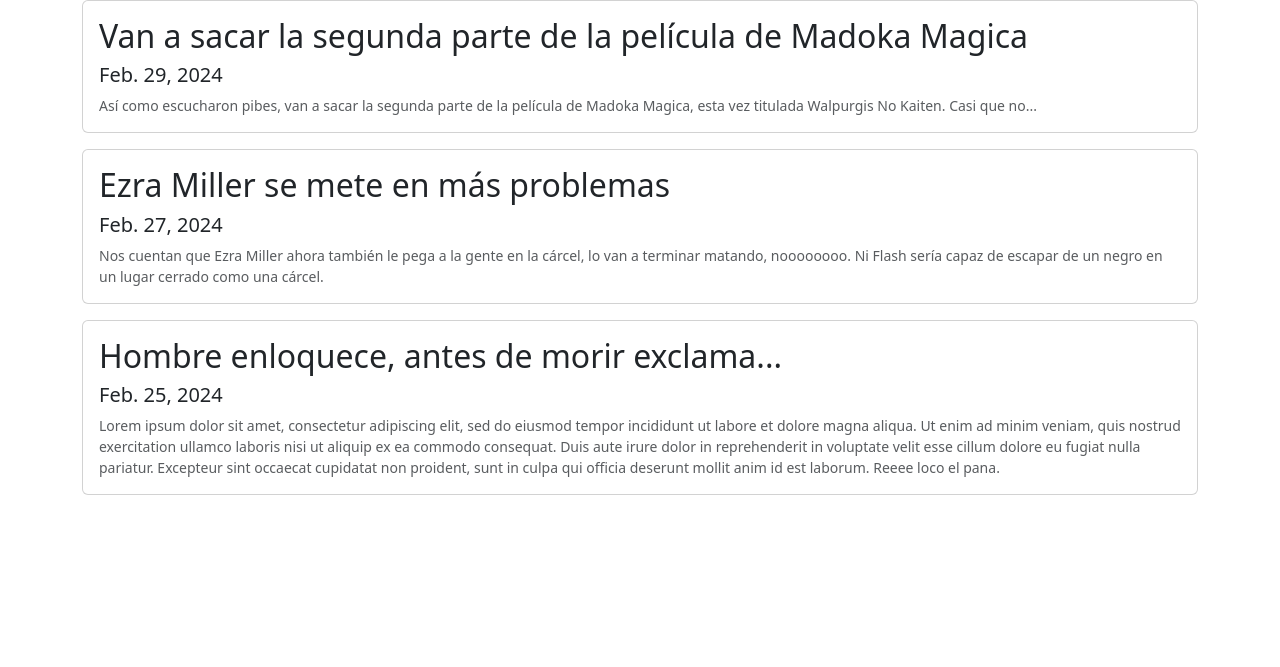
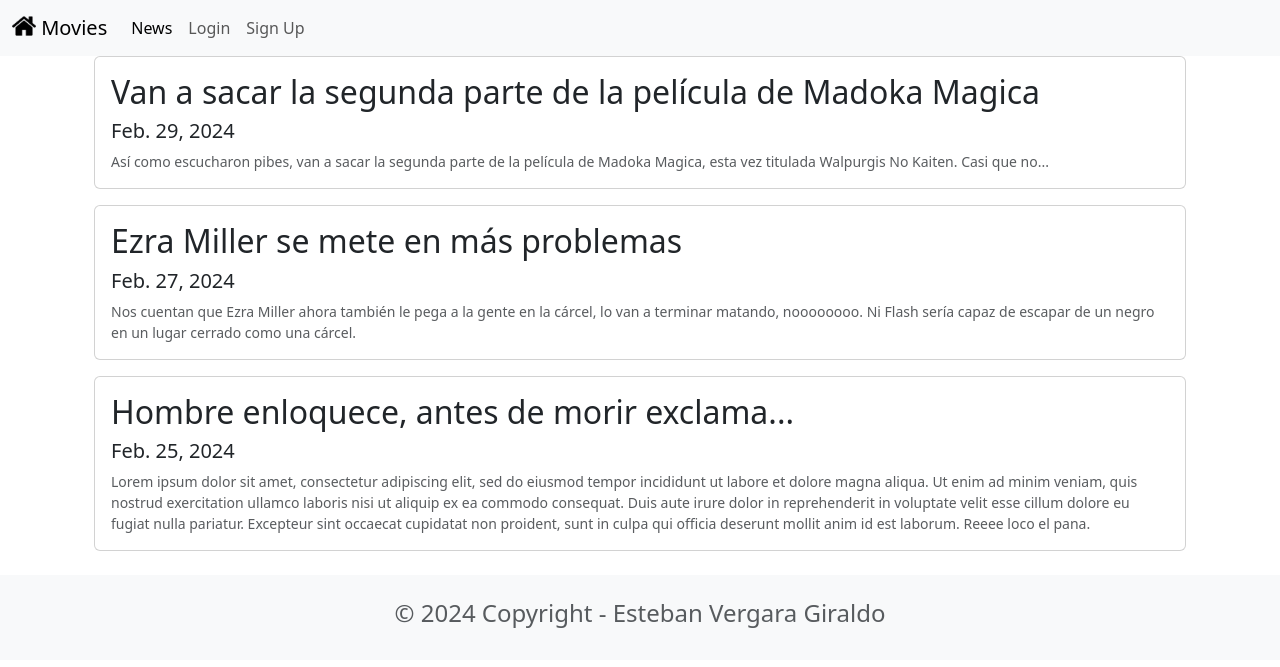
Before and after one commit to QuitoTactico/moviereviewsproject, a Django app: page /news/ in a window 1280 px wide. Shown: the top 667 px of the page. Run offline with Django 5.2, Linux system fonts and the light colour scheme; data comes from the database, SQL or seed files in the repository.

Commit message:
Template para header y footer

```diff
--- /dev/null
+++ b/moviereviews/templates/base.html
@@ -0,0 +1,53 @@
+<head>
+    <link href="https://cdn.jsdelivr.net/npm/bootstrap@5.3.2/dist/css/bootstrap.min.css" rel="stylesheet" integrity="sha384-T3c6CoIi6uLrA9TneNEoa7RxnatzjcDSCmG1MXxSR1GAsXEV/Dwwykc2MPK8M2HN" crossorigin="anonymous">
+
+    <!-- Si hay algo malo, seguramente
+        es culpa de este man de abajo -->
+    <script href="https://cdn.jsdelivr.net/npm/bootstrap@5.3.2/dist/js/bootstrap.bundle.min.js" crossorigin="anonymous" ></script>
+</head>
+
+<!-- no me quiere expandir el header en pantallas pequeñas,
+help -->
+
+
+<nav class="navbar navbar-expand-lg bg-body-tertiary">
+    <div class="container-fluid">
+      <a class="navbar-brand" href="{% url 'home' %}">
+        {% load static %}
+        <img src="{% static 'images/home.png' %}" alt="" width="24" height="24" class="d-inline-block align-text-top"/>
+        Movies
+      </a>
+      <button class="navbar-toggler" type="button" data-bs-toggle="collapse" data-bs-target="#navbarSupportedContent" aria-controls="navbarSupportedContent" aria-expanded="true" aria-label="Toggle navigation">
+        <span class="navbar-toggler-icon"></span>
+      </button>
+      <div class="collapse navbar-collapse" id="navbarSupportedContent">
+        <ul class="navbar-nav me-auto mb-2 mb-lg-0">
+          <li class="nav-item">
+            <a class="nav-link active" aria-current="page" href="{% url 'news' %}">News</a>
+          </li>
+          <li class="nav-item">
+            <a class="nav-link" href="#">Login</a>
+          </li>
+          <li class="nav-item">
+            <a class="nav-link" href="#">Sign Up</a>
+          </li>
+        </ul>
+      </div>
+    </div>
+</nav>
+
+
+<div class="container">
+    {% block content %}
+    {% endblock content %}
+</div>
+
+<footer class="text-center text-lg-start bg-light text-muted mt-4">
+    <div class="container">
+        <div class="row">
+            <div class="text-center p-4">
+                <h4>© 2024 Copyright - Esteban Vergara Giraldo</h4>
+            </div>
+        </div>
+    </div>
+</footer>
--- a/news/templates/news.html
+++ b/news/templates/news.html
@@ -1,6 +1,5 @@
-<head>
-    <link href="https://cdn.jsdelivr.net/npm/bootstrap@5.3.2/dist/css/bootstrap.min.css" rel="stylesheet" integrity="sha384-T3c6CoIi6uLrA9TneNEoa7RxnatzjcDSCmG1MXxSR1GAsXEV/Dwwykc2MPK8M2HN" crossorigin="anonymous">
-</head>
+{% extends 'base.html' %}
+{% block content %}
 
 <div class="container">
     {% for news in newss %}
@@ -22,6 +21,8 @@
     {% endfor %}
 </div>
 
+{% endblock content %}
+
 <!--
 {% for news in newss %}
     <h2>{{ news.headline }}</h2>
```
Also changed, not shown: movie/templates/home.html (+4 -3 lines), moviereviews/settings.py (+7 -1 lines), moviereviews/static/images/home.png (added).
